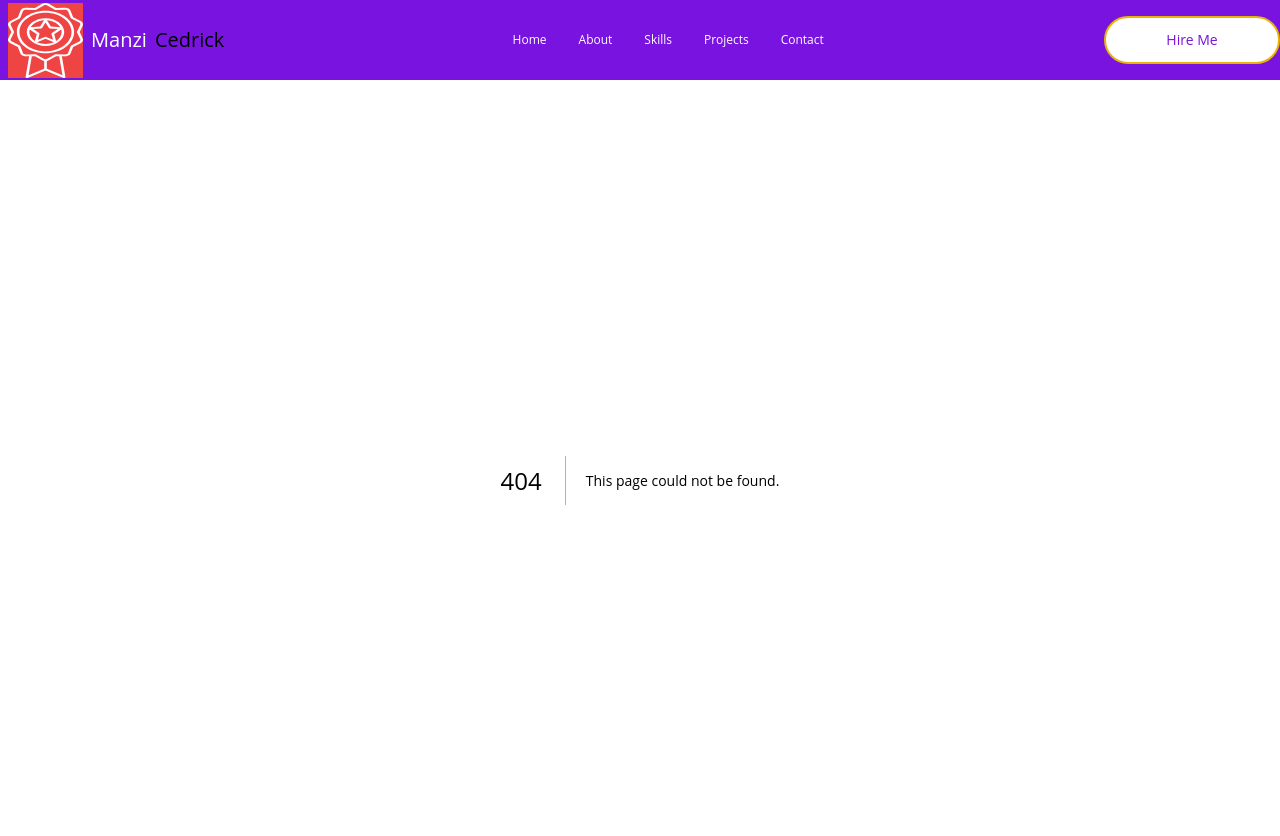
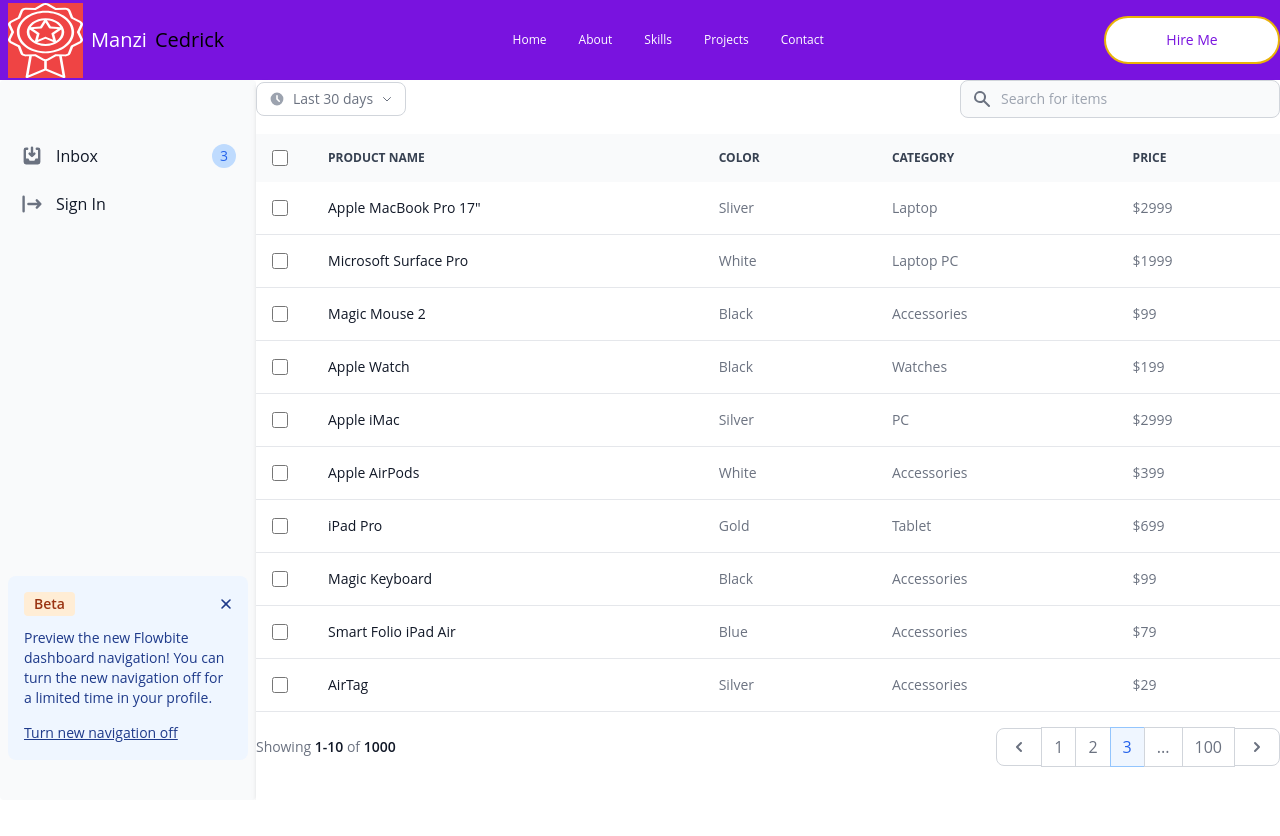
Before and after one commit to Manzi-Cedrick/portofolio_web, a Next.js app: page /content/dashboard in a window 1280 px wide. Before the commit this address had no page. Shown: the top 836 px of the page. After the commit the page ends 800 px from the top, so only its background shows below. Built offline with nearby package versions, Linux system fonts and the light colour scheme.

Commit message:
Dashboard creation

```diff
--- /dev/null
+++ b/pages/content/dashboard.tsx
@@ -0,0 +1,16 @@
+import React from 'react'
+import Sidebar from '../../components/Project/Sidebar'
+import TableContent from '../../components/Project/TableContent'
+
+const Dashboard = () => {
+  return (
+    <div className='h-[90vh] dark:bg-gray-900 flex w-screen'>
+        <Sidebar/>
+        <div>
+            <TableContent/>
+        </div>
+    </div>
+  )
+}
+
+export default Dashboard
```
